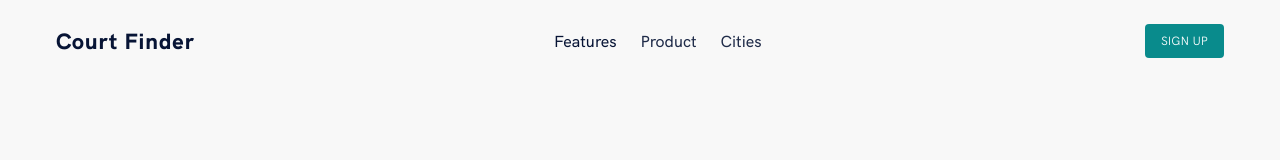
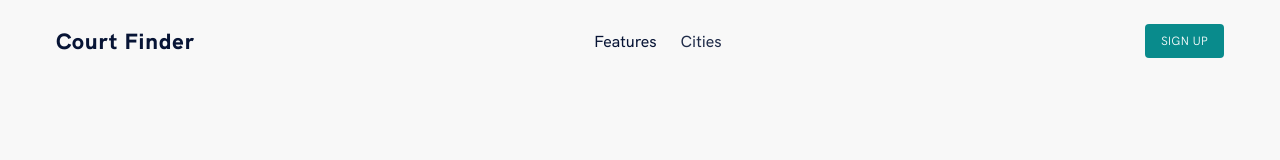
Before and after one commit to roacobb/gatsbylandingpage, a Gatsby site: page / in a window 1280 px wide. Shown: the top 160 px of the page. Built offline with nearby package versions, Linux system fonts and the light colour scheme; Gatsby itself is replaced by a stand-in of ours.

Commit message:
removed Product link from header

```diff
--- a/src/components/common/navigation/navigation.js
+++ b/src/components/common/navigation/navigation.js
@@ -15,7 +15,7 @@ import {
   ActionsContainer,
 } from "./style"
 
-const NAV_ITEMS = ["Features", "Product", "Cities", ""]
+const NAV_ITEMS = ["Features", "Cities", ""]
 
 export default class Navigation extends Component {
   state = {
```
